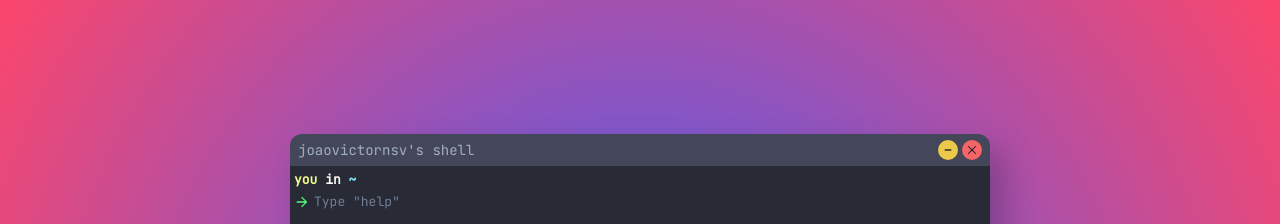
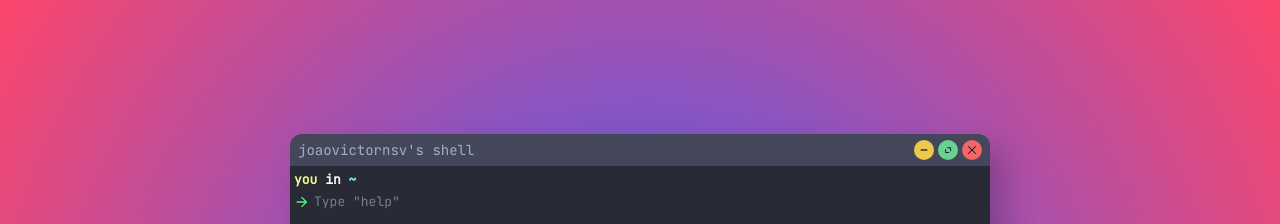
Before and after one commit to joaovictornsv/portfolio-terminal, a React (Vite) app: page / in a window 1280 px wide. Shown: the top 224 px of the page. Built offline with nearby package versions, Linux system fonts and the light colour scheme.

Commit message:
refactoring components

```diff
--- a/src/App.jsx
+++ b/src/App.jsx
@@ -1,6 +1,6 @@
 import React from 'react';
 import { ChakraProvider, ColorModeScript, extendTheme, Heading } from '@chakra-ui/react';
-import { Terminal } from './components/Terminal/index.jsx';
+import { TerminalMain } from './components/TerminalMain/index.jsx';
 
 const theme = extendTheme({
   config: {
@@ -13,7 +13,7 @@ export default function App() {
   return (
     <>
       <ChakraProvider theme={theme}>
-        <Terminal />
+        <TerminalMain />
       </ChakraProvider>
     </>
   );
--- /dev/null
+++ b/src/components/Prompt/components.jsx
@@ -0,0 +1,20 @@
+import { Text } from '@chakra-ui/react'
+
+export const PromptBreadcrumb = () => {
+  return (
+    <>
+      <Text as="span" fontWeight={"bold"} color="#f1fa8c">you </Text>
+      <Text as="span" fontWeight={"bold"} color="#f8f8f2">in </Text>
+      <Text as="span" fontWeight={"bold"} color="#8be9fd">~</Text>
+    </>
+  )
+}
+
+export const PromptResult = ({ promptResult }) => {
+  return (
+    <div
+      style={{ color: "#f8f8f2" }}
+      dangerouslySetInnerHTML={{ __html: promptResult }}
+    />
+  )
+}
--- /dev/null
+++ b/src/components/PromptsList/index.jsx
@@ -0,0 +1,39 @@
+import { Prompt } from '../Prompt'
+
+export const PromptsList = ({ prompts, promptsLength, onSubmit }) => {
+  return (
+    <>
+      {
+        prompts.map((_, i) => {
+          const isFirstAndUniquePrompt = (i == 0 && promptsLength == 1)
+          const isLastPrompt = (i == promptsLength - 1)
+
+          if (isFirstAndUniquePrompt) {
+            return (
+              <Prompt
+                onSubmit={onSubmit}
+                isLastPrompt={true}
+                isFirstPrompt={true}
+                key={i}
+              />
+            )
+          } else
+            if (isLastPrompt) {
+              return (
+                <Prompt
+                  onSubmit={onSubmit}
+                  isLastPrompt={true}
+                  key={i}
+                />
+              )
+            }
+          return (
+            <Prompt
+              onSubmit={onSubmit}
+              key={i}
+            />)
+        })
+      }
+    </>
+  )
+}
--- a/src/components/Terminal/index.jsx
+++ /dev/null
@@ -1,36 +0,0 @@
-import React, { useState } from 'react';
-import { TerminalWindow } from '../TerminalWindow';
-import { Prompt } from '../Prompt';
-
-export const Terminal = () => {
-  const [prompts, setPrompts] = useState([1])
-  const [promptsLength, setPromptsLength] = useState(1)
-
-  const onSubmit = (command) => {
-    if (command == 'clear') {
-      setPrompts([])
-      setPromptsLength(1)
-      setTimeout(() => setPrompts([1]), 100)
-
-    } else {
-      setPrompts([...prompts, 1])
-      setPromptsLength(prev => prev + 1)
-    }
-  }
-
-  return (
-    <TerminalWindow>
-      {prompts.map((_, i) => {
-
-        if (i == 0 && promptsLength == 1) {
-          return <Prompt onSubmit={onSubmit} isLastPrompt={true} isFirstPrompt={true} key={i} />
-        } else
-          if (i == promptsLength - 1) {
-            return <Prompt onSubmit={onSubmit} isLastPrompt={true} key={i} />
-          }
-        return <Prompt onSubmit={onSubmit} key={i} />
-      })}
-    </TerminalWindow>
-  )
-
-}
--- /dev/null
+++ b/src/components/TerminalMain/index.jsx
@@ -0,0 +1,35 @@
+import React, { useState } from 'react';
+import { TerminalWindow } from '../TerminalWindow';
+import { PromptsList } from '../PromptsList';
+import { Center } from '@chakra-ui/react';
+
+export const TerminalMain = () => {
+  const [prompts, setPrompts] = useState([1])
+  const [promptsLength, setPromptsLength] = useState(1)
+
+  const onSubmit = (command) => {
+    if (command == 'clear') {
+      setPrompts([])
+      setTimeout(() => {
+        setPromptsLength(1)
+        setPrompts([1])
+      }, 10)
+    } else {
+      setPrompts([...prompts, 1])
+      setPromptsLength(prev => prev + 1)
+    }
+  }
+
+  return (
+    <Center color='#262626' minH="100vh" >
+      <TerminalWindow>
+        <PromptsList
+          prompts={prompts}
+          promptsLength={promptsLength}
+          onSubmit={onSubmit}
+        />
+      </TerminalWindow>
+    </Center>
+  )
+
+}
--- /dev/null
+++ b/src/components/TerminalWindow/components.jsx
@@ -0,0 +1,96 @@
+import React from 'react'
+import { Box, Flex } from '@chakra-ui/react'
+import { MinusIcon, CloseIcon, ArrowUpDownIcon } from '@chakra-ui/icons'
+
+export const WindowTitleButtons = () => {
+  const defaultButtonStyle = {
+    w: "20px",
+    h: "20px",
+    justifyContent: "center",
+    alignItems: "center",
+    borderRadius: "50%",
+    cursor: "pointer",
+  }
+
+  return (
+    <Flex>
+      <Flex
+        {...defaultButtonStyle}
+        mr={1}
+        bg="yellow.400"
+      >
+        <MinusIcon fontSize={8} color={"gray.800"} />
+      </Flex>
+
+      <Flex
+        {...defaultButtonStyle}
+        mr={1}
+        transform={"rotate(45deg)"}
+        bg="green.300"
+      >
+        <ArrowUpDownIcon fontSize={8} color={"gray.800"} />
+      </Flex>
+
+      <Flex
+        {...defaultButtonStyle}
+        bg="red.400"
+      >
+        <CloseIcon fontSize={8} color={"gray.800"} />
+      </Flex>
+    </Flex>
+  )
+}
+
+export const TerminalWindowTitle = () => {
+  return (
+    <Flex
+      pl={2}
+      pr={2}
+      h={8}
+      bg="#44475a"
+      alignItems="center"
+      justifyContent="space-between"
+      minWidth={700}
+      borderTopRadius={12}
+    >
+      <Box fontSize={14} color={"gray.400"}>
+        joaovictornsv's shell
+      </Box>
+      <WindowTitleButtons />
+    </Flex >
+  )
+}
+
+export const TerminalWindowContainer = ({ children }) => {
+  return (
+    <Flex
+      flexDirection={"column"}
+      filter="drop-shadow(15px 15px 15px rgba(0, 0, 0, 0.2))"
+      fontFamily={"JetBrains Mono, monospace"}>
+      {children}
+    </Flex>
+  )
+}
+
+export const PromptsBox = ({ children }) => {
+  return (
+    <Box
+      pt={1}
+      bg="#282a36"
+      w={700}
+      h={500}
+      overflowY={"auto"}
+      borderBottomRadius={12}
+      sx={{
+        '&::-webkit-scrollbar': {
+          width: '10px',
+        },
+        '&::-webkit-scrollbar-thumb': {
+          backgroundColor: 'rgba(0, 0, 0, 0.3)',
+          borderRadius: 10,
+        }
+      }}>
+      {children}
+    </Box>
+  )
+}
--- a/src/components/TerminalWindow/index.jsx
+++ b/src/components/TerminalWindow/index.jsx
@@ -1,40 +1,14 @@
-import React, { useState } from 'react';
-import { Box, Center, Container, Flex, IconButton, propNames } from '@chakra-ui/react'
-import { MinusIcon, CloseIcon } from '@chakra-ui/icons';
-import { Prompt } from '../Prompt';
+import React from 'react';
+import { Center } from '@chakra-ui/react'
+import { TerminalWindowTitle, TerminalWindowContainer, PromptsBox } from './components';
 
 export const TerminalWindow = ({ children }) => {
   return (
-    <Center
-      color='#262626'
-      minH="100vh"
-    >
-      <Flex flexDirection={"column"} filter="drop-shadow(15px 15px 15px rgba(0, 0, 0, 0.2))" fontFamily={"JetBrains Mono, monospace"}>
-        <Flex pl={2} pr={2} h={8} bg={"#44475a"} alignItems={"center"} justifyContent={"space-between"} minWidth={700} borderTopRadius={12} >
-          <Box fontSize={14} color={"gray.400"}>
-            joaovictornsv's shell
-          </Box>
-          <Flex>
-            <Flex justifyContent="center" alignItems="center" bg="yellow.400" borderRadius={"50%"} w={"20px"} h={"20px"} cursor={"pointer"} mr={1}>
-              <MinusIcon fontSize={8} color={"gray.800"} />
-            </Flex>
-            <Flex justifyContent="center" alignItems="center" bg="red.400" borderRadius={"50%"} w={"20px"} h={"20px"} cursor={"pointer"} >
-              <CloseIcon fontSize={8} color={"gray.800"} />
-            </Flex>
-          </Flex>
-        </Flex >
-        <Box pt={1} maxWidth={700} minWidth={700} bg="#282a36" maxHeight={500} minHeight={500} overflowY={"auto"} borderBottomRadius={12} sx={{
-          '&::-webkit-scrollbar': {
-            width: '10px',
-          },
-          '&::-webkit-scrollbar-thumb': {
-            backgroundColor: 'rgba(0, 0, 0, 0.3)',
-            borderRadius: 10,
-          }
-        }}>
-          {children}
-        </Box>
-      </Flex>
-    </Center >
+    <TerminalWindowContainer>
+      <TerminalWindowTitle />
+      <PromptsBox>
+        {children}
+      </PromptsBox>
+    </TerminalWindowContainer>
   )
 }
```
Also changed, not shown: src/components/Prompt/index.jsx (+30 -29 lines).
